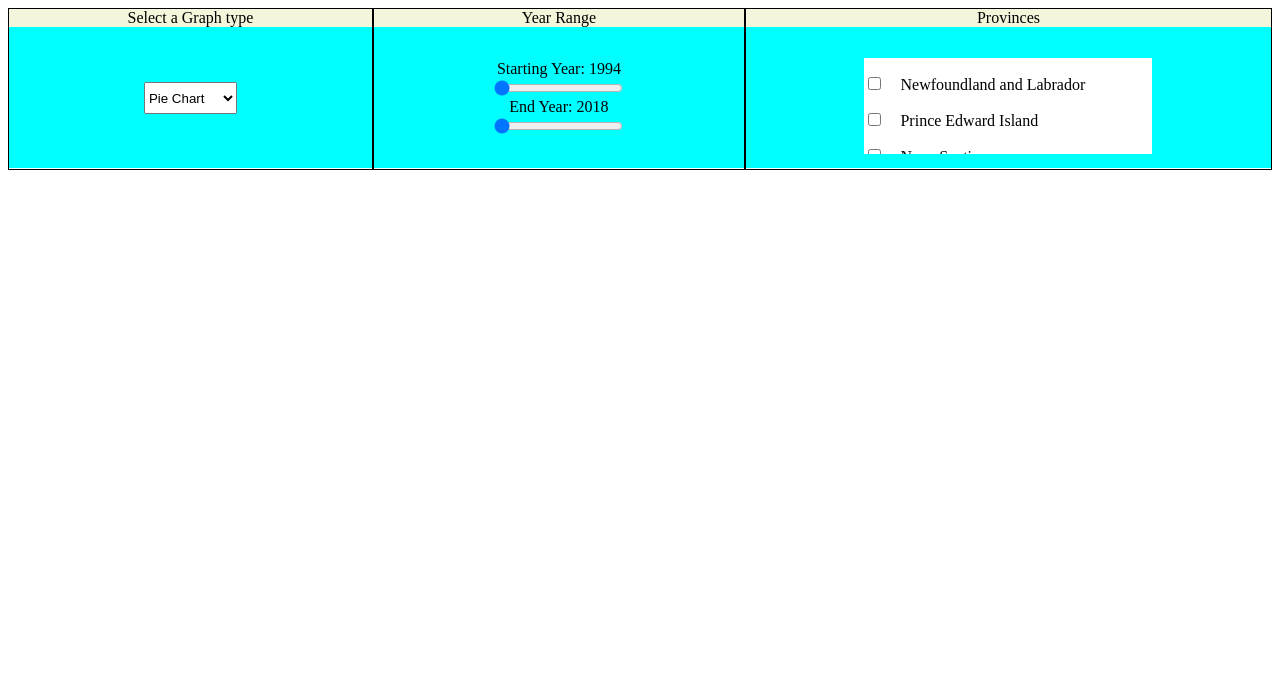
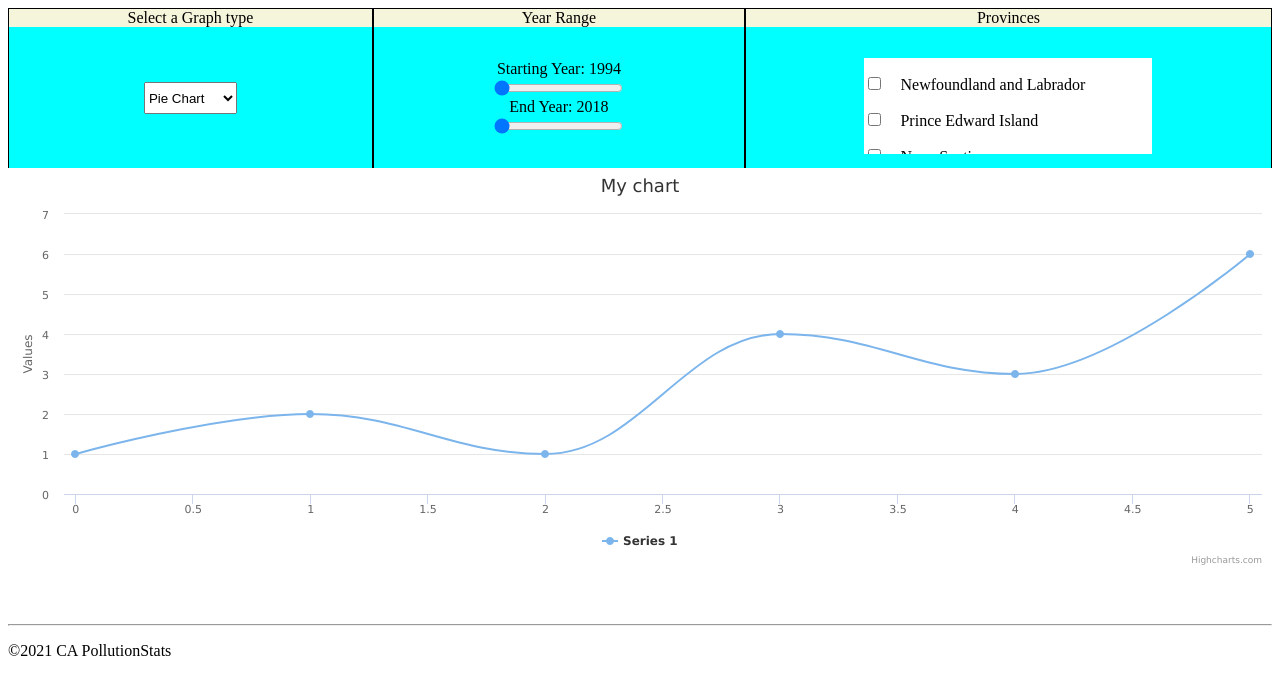
Before and after one commit to logan-stone20/3100-group-project, a React (Create React App) app in the folder views/: page / in a window 1280 px wide. Shown: the top 694 px of the page. Built offline with nearby package versions, Linux system fonts and the light colour scheme.

Commit message:
add highcharts pkg, test chart, base footer

```diff
--- a/views/package.json
+++ b/views/package.json
@@ -7,6 +7,8 @@
     "@testing-library/react": "^11.2.5",
     "@testing-library/user-event": "^12.8.3",
     "axios": "^0.21.1",
+    "highcharts": "^9.0.1",
+    "highcharts-react-official": "^3.0.0",
     "react": "^17.0.2",
     "react-dom": "^17.0.2",
     "react-scripts": "4.0.3",
--- a/views/src/App.js
+++ b/views/src/App.js
@@ -1,4 +1,4 @@
-import TopContainer from "./components/TopContainer";
+import TopContainer  from "./components/TopContainer";
 import React from "react";
 import { FormContextProvider } from "./context/FormContext";
 
--- /dev/null
+++ b/views/src/components/DummyChart.jsx
@@ -0,0 +1,26 @@
+import React from 'react';
+import HighCharts from 'highcharts';
+import HighChartsReact from 'highcharts-react-official';
+
+/*  Dummy Chart to test High Charts */
+const options = {
+    chart: {
+      type: 'spline'
+    },
+    title: {
+      text: 'My chart'
+    },
+    series: [
+      {
+        data: [1, 2, 1, 4, 3, 6]
+      }
+    ]
+  };
+
+const Chart = () => (
+  <div>
+      <HighChartsReact highcharts={HighCharts} options={options} />
+  </div>
+);
+
+export default Chart;
--- /dev/null
+++ b/views/src/components/Footer.css
@@ -0,0 +1,8 @@
+.main-footer {
+    color: rgb(0, 0, 0);
+    background-color: #ffffff;
+    padding-top: 3em;
+    position: relative;
+    bottom: 0;
+    width: 100%;
+  }
--- /dev/null
+++ b/views/src/components/Footer.jsx
@@ -0,0 +1,19 @@
+import React from "react";
+import "./Footer.css";
+
+function Footer() {
+  return (
+    <div className="main-footer">
+      <div className="container">
+        <hr />
+        <div className="row">
+          <p className="col-sm">
+            &copy;{new Date().getFullYear()} CA PollutionStats
+          </p>
+        </div>
+      </div>
+    </div>
+  );
+}
+
+export default Footer;
--- a/views/src/index.js
+++ b/views/src/index.js
@@ -1,11 +1,15 @@
 import React from "react";
 import ReactDOM from "react-dom";
 import App from "./App";
+import Footer from "./components/Footer";
 import reportWebVitals from "./reportWebVitals";
+import Chart from "./components/DummyChart";
 
 ReactDOM.render(
   <React.StrictMode>
     <App />
+    <Chart />
+    <Footer />
   </React.StrictMode>,
   document.getElementById("root")
 );
```
Also changed, not shown: 1 other file (tests, documents, lock files or other folders).
